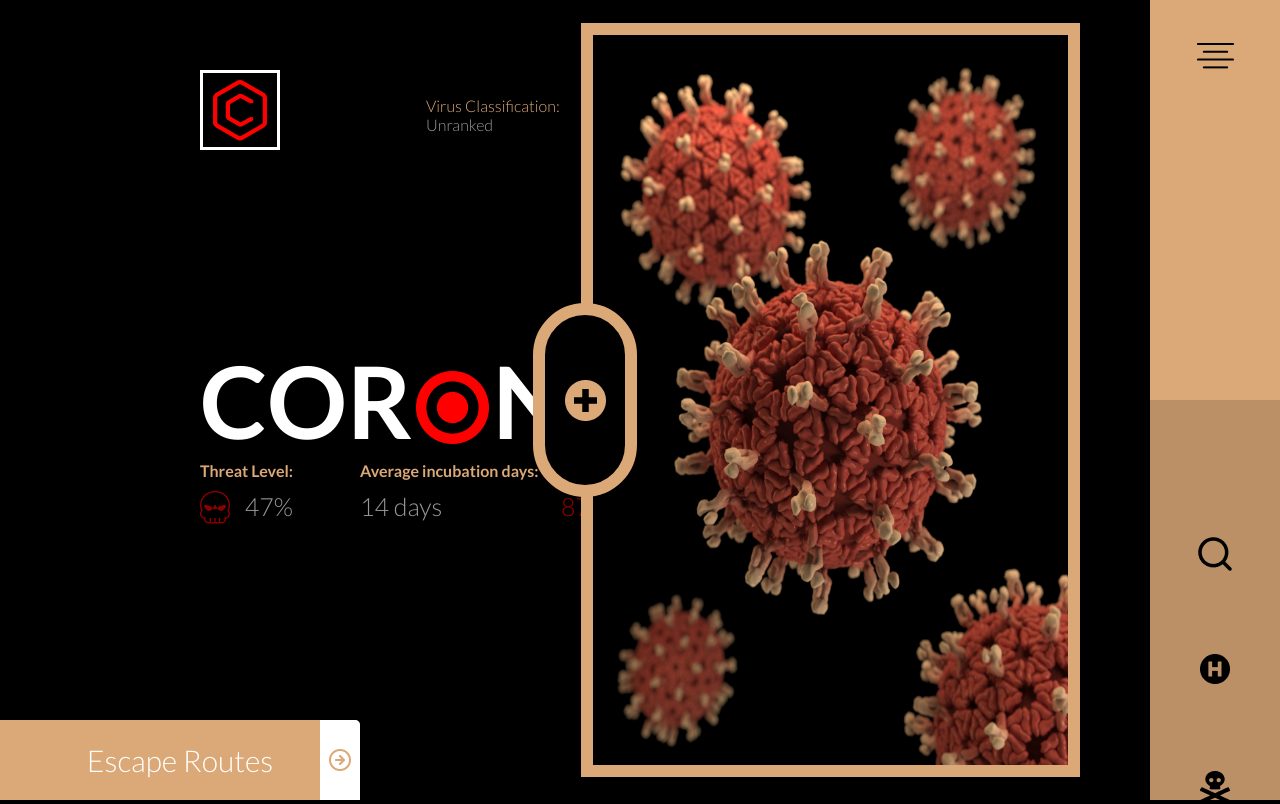
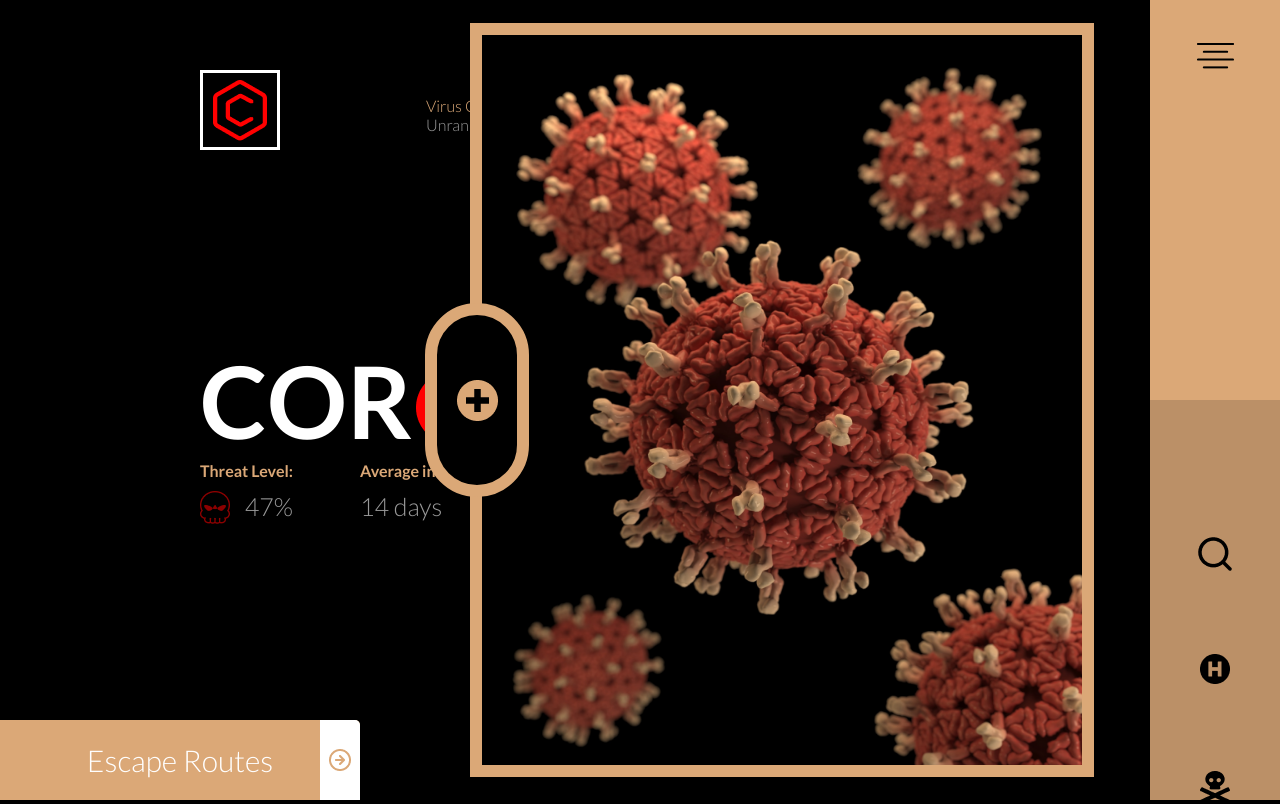
Before and after one commit to DelroyBrown28/Corona-Virus, a plain HTML site: page index.html in a window 1280 px wide. Drawn offline with Linux system fonts and the light colour scheme.

Commit message:
cleaned up CSS

```diff
--- a/main.css
+++ b/main.css
@@ -210,7 +210,6 @@ html {
     position: absolute;
     width: 900px;
     height: 100%;
-
     right: 0;
     display: flex;
     align-items: center;
@@ -221,7 +220,8 @@ html {
 .virus-image {
     position: absolute;
     height: 730px;
-    width: 475px;
+    width: 600px;
+    left: 10%;
     border: 12px solid #DBA877;
 }
 
@@ -231,7 +231,7 @@ html {
     width: 80px;
     background-color: #000;
     border: 12px solid #DBA877;
-    left: 153px;
+    left: 45px;
     border-radius: 100px;
     display: flex;
     align-items: center;
```
